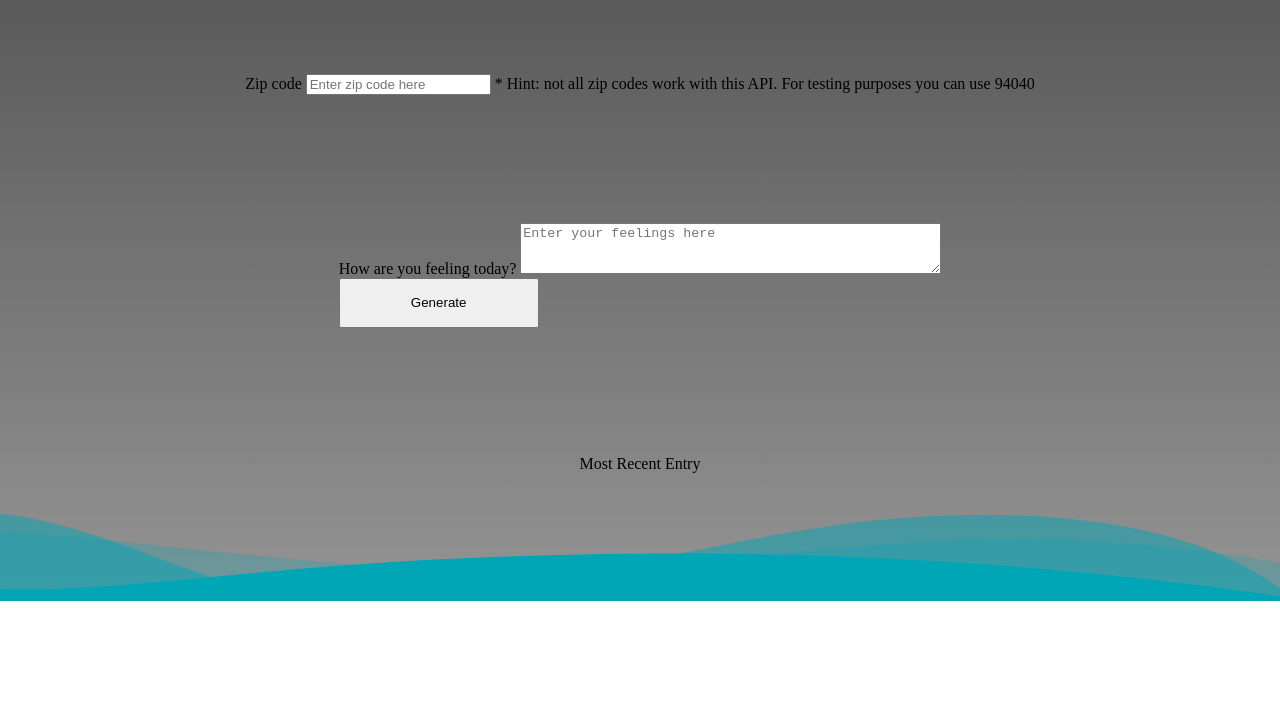
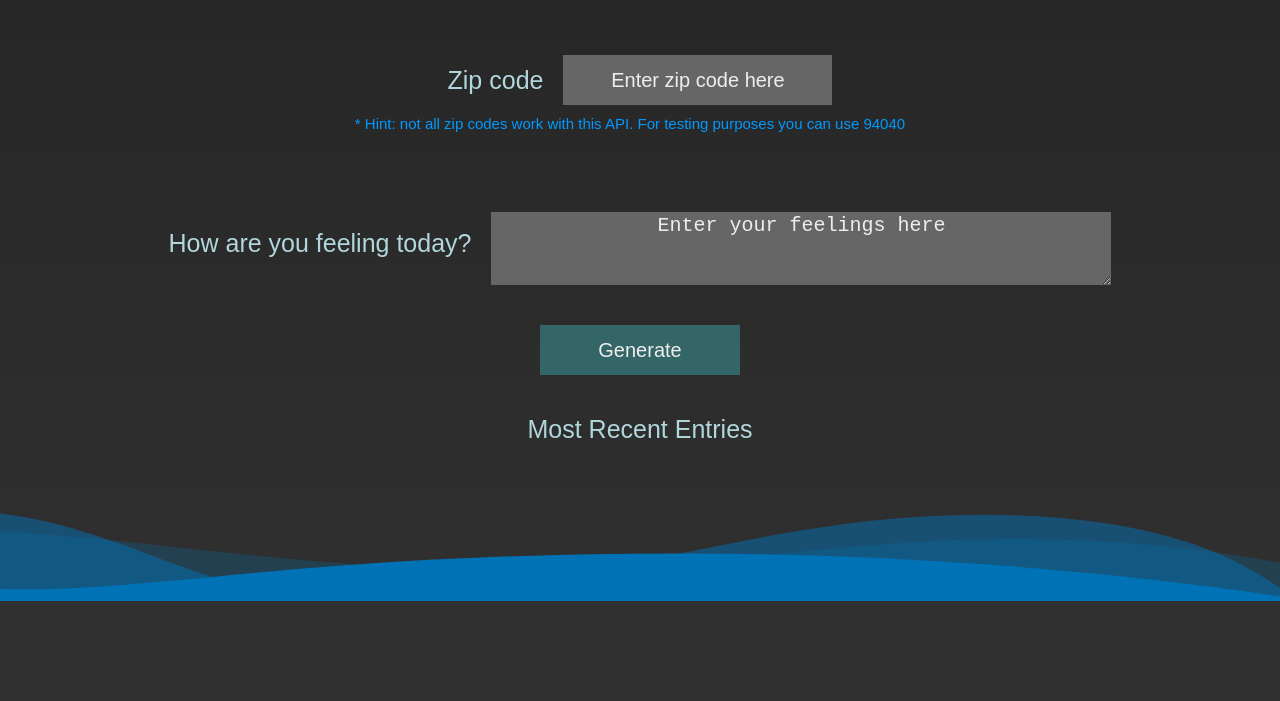
Before and after one commit to liolah/Weather-journal, a website: page website/index.html in a window 1280 px wide. Shown: the part 199-900 px from the top of the page. Before the commit the page ends 800 px from the top, so only its background shows below. Drawn offline with Linux system fonts and the light colour scheme; a web font is replaced by a local one.

Commit message:
Some changes

```diff
--- a/website/app.js
+++ b/website/app.js
@@ -8,6 +8,7 @@ const feelingsInput = document.querySelector("#feelings");
 const temperature = document.querySelector("#temp");
 const date = document.querySelector("#date");
 const feelingsArea = document.querySelector("#content");
+const errorContainer = document.querySelector("#invalidZipcode");
 
 // API credentials
 const url = "https://api.openweathermap.org/data/2.5/weather?zip=";
@@ -17,22 +18,24 @@ const key = "e8ab5a6e4726e99a00185eb1046000aa";
 let d = new Date();
 let newDate = `${d.getDate()}/${d.getMonth()}/${d.getFullYear()} - ${d.getHours()}:${d.getMinutes()}:${d.getSeconds()}`;
 
-// Event listener to get the required data when the button is clicked
-submitBtn.addEventListener("click", handleUserInput);
-
 // Functions
 // Get the weather info from the API
 const fetchWeather = async () => {
   const zipCode = zip.value;
   const completeUrl = `${url}${zipCode}&appid=${key}`;
   const weather = await fetch(completeUrl);
+  if (!weather.ok) {
+    throw "The API does not support the provided zip code!";
+  } else {
+    errorContainer.innerHTML = ''; // Clear the previous error message if any
+  }
   const weatherData = await weather.json();
   return weatherData;
 }
 
 const handleUserInput = async () => {
   const feelings = feelingsInput.value;
-  const temperature = await fetchWeather().then(value => value.main.temp);
+  const temperature = await fetchWeather().then(value => value.main.temp).catch(err => errorContainer.innerHTML = "Error: " + err );
   const data = {
     feelings: feelings,
     temperature: temperature,
@@ -64,7 +67,10 @@ const storeData = async (url = '', data = {}) => {
 // Updates the latest entries using the received JSON
 function updateEntries(data) {
   feelingsInput.value = ''; // Clear the zip input
-  temperature.innerHTML = `Temperature: ${data.temperature} C°`;
+  temperature.innerHTML = `Temperature: ${(data.temperature - 273.15).toFixed(2)} C°`;
   date.innerHTML = `Date: ${data.date}`;
   feelingsArea.innerHTML = `Last feelings entry: ${data.feelings}`;
 }
+
+// Event listener to get the required data when the button is clicked
+submitBtn.addEventListener("click", handleUserInput);
--- a/website/index.html
+++ b/website/index.html
@@ -12,18 +12,41 @@
   </head>
   <body>
     <div class="custom-shape-divider-top-1636778613">
-    <svg data-name="Layer 1" xmlns="http://www.w3.org/2000/svg" viewBox="0 0 1200 120" preserveAspectRatio="none">
-        <path d="M0,0V46.29c47.79,22.2,103.59,32.17,158,28,70.36-5.37,136.33-33.31,206.8-37.5C438.64,32.43,512.34,53.67,583,72.05c69.27,18,138.3,24.88,209.4,13.08,36.15-6,69.85-17.84,104.45-29.34C989.49,25,1113-14.29,1200,52.47V0Z" opacity=".25" class="shape-fill"></path>
-        <path d="M0,0V15.81C13,36.92,27.64,56.86,47.69,72.05,99.41,111.27,165,111,224.58,91.58c31.15-10.15,60.09-26.07,89.67-39.8,40.92-19,84.73-46,130.83-49.67,36.26-2.85,70.9,9.42,98.6,31.56,31.77,25.39,62.32,62,103.63,73,40.44,10.79,81.35-6.69,119.13-24.28s75.16-39,116.92-43.05c59.73-5.85,113.28,22.88,168.9,38.84,30.2,8.66,59,6.17,87.09-7.5,22.43-10.89,48-26.93,60.65-49.24V0Z" opacity=".5" class="shape-fill"></path>
-        <path d="M0,0V5.63C149.93,59,314.09,71.32,475.83,42.57c43-7.64,84.23-20.12,127.61-26.46,59-8.63,112.48,12.24,165.56,35.4C827.93,77.22,886,95.24,951.2,90c86.53-7,172.46-45.71,248.8-84.81V0Z" class="shape-fill"></path>
-    </svg>
-</div>
+      <svg
+        data-name="Layer 1"
+        xmlns="http://www.w3.org/2000/svg"
+        viewBox="0 0 1200 120"
+        preserveAspectRatio="none"
+      >
+        <path
+          d="M0,0V46.29c47.79,22.2,103.59,32.17,158,28,70.36-5.37,136.33-33.31,206.8-37.5C438.64,32.43,512.34,53.67,583,72.05c69.27,18,138.3,24.88,209.4,13.08,36.15-6,69.85-17.84,104.45-29.34C989.49,25,1113-14.29,1200,52.47V0Z"
+          opacity=".25"
+          class="shape-fill"
+        ></path>
+        <path
+          d="M0,0V15.81C13,36.92,27.64,56.86,47.69,72.05,99.41,111.27,165,111,224.58,91.58c31.15-10.15,60.09-26.07,89.67-39.8,40.92-19,84.73-46,130.83-49.67,36.26-2.85,70.9,9.42,98.6,31.56,31.77,25.39,62.32,62,103.63,73,40.44,10.79,81.35-6.69,119.13-24.28s75.16-39,116.92-43.05c59.73-5.85,113.28,22.88,168.9,38.84,30.2,8.66,59,6.17,87.09-7.5,22.43-10.89,48-26.93,60.65-49.24V0Z"
+          opacity=".5"
+          class="shape-fill"
+        ></path>
+        <path
+          d="M0,0V5.63C149.93,59,314.09,71.32,475.83,42.57c43-7.64,84.23-20.12,127.61-26.46,59-8.63,112.48,12.24,165.56,35.4C827.93,77.22,886,95.24,951.2,90c86.53-7,172.46-45.71,248.8-84.81V0Z"
+          class="shape-fill"
+        ></path>
+      </svg>
+    </div>
     <div class="container">
       <div class="holder headline">Weather Journal App</div>
       <div class="holder zip">
         <label for="zip">Zip code</label>
         <input type="text" id="zip" placeholder="Enter zip code here" />
-        <label class="hint">* Hint: not all zip codes work with this API. For testing purposes you can use 94040</label>
+      </div>
+      <div class="holder hint">
+        <label
+        >* Hint: not all zip codes work with this API. For testing purposes
+        you can use 94040</label
+        >
+      </div>
+      <div class="holder error">
         <label id="invalidZipcode"></label>
       </div>
       <div class="holder feel">
@@ -35,10 +58,12 @@
           rows="3"
           cols="50"
         ></textarea>
+      </div>
+      <div class="holder">
         <button id="generate" type="submit">Generate</button>
       </div>
+      <div class="holder title">Most Recent Entries</div>
       <div class="holder entry">
-        <div class="title">Most Recent Entry</div>
         <div id="entryHolder">
           <div id="date"></div>
           <div id="temp"></div>
@@ -47,11 +72,27 @@
       </div>
     </div>
     <div class="custom-shape-divider-bottom-1636778736">
-    <svg data-name="Layer 1" xmlns="http://www.w3.org/2000/svg" viewBox="0 0 1200 120" preserveAspectRatio="none">
-        <path d="M0,0V46.29c47.79,22.2,103.59,32.17,158,28,70.36-5.37,136.33-33.31,206.8-37.5C438.64,32.43,512.34,53.67,583,72.05c69.27,18,138.3,24.88,209.4,13.08,36.15-6,69.85-17.84,104.45-29.34C989.49,25,1113-14.29,1200,52.47V0Z" opacity=".25" class="shape-fill"></path>
-        <path d="M0,0V15.81C13,36.92,27.64,56.86,47.69,72.05,99.41,111.27,165,111,224.58,91.58c31.15-10.15,60.09-26.07,89.67-39.8,40.92-19,84.73-46,130.83-49.67,36.26-2.85,70.9,9.42,98.6,31.56,31.77,25.39,62.32,62,103.63,73,40.44,10.79,81.35-6.69,119.13-24.28s75.16-39,116.92-43.05c59.73-5.85,113.28,22.88,168.9,38.84,30.2,8.66,59,6.17,87.09-7.5,22.43-10.89,48-26.93,60.65-49.24V0Z" opacity=".5" class="shape-fill"></path>
-        <path d="M0,0V5.63C149.93,59,314.09,71.32,475.83,42.57c43-7.64,84.23-20.12,127.61-26.46,59-8.63,112.48,12.24,165.56,35.4C827.93,77.22,886,95.24,951.2,90c86.53-7,172.46-45.71,248.8-84.81V0Z" class="shape-fill"></path>
-    </svg>
-</div>
+      <svg
+        data-name="Layer 1"
+        xmlns="http://www.w3.org/2000/svg"
+        viewBox="0 0 1200 120"
+        preserveAspectRatio="none"
+      >
+        <path
+          d="M0,0V46.29c47.79,22.2,103.59,32.17,158,28,70.36-5.37,136.33-33.31,206.8-37.5C438.64,32.43,512.34,53.67,583,72.05c69.27,18,138.3,24.88,209.4,13.08,36.15-6,69.85-17.84,104.45-29.34C989.49,25,1113-14.29,1200,52.47V0Z"
+          opacity=".25"
+          class="shape-fill"
+        ></path>
+        <path
+          d="M0,0V15.81C13,36.92,27.64,56.86,47.69,72.05,99.41,111.27,165,111,224.58,91.58c31.15-10.15,60.09-26.07,89.67-39.8,40.92-19,84.73-46,130.83-49.67,36.26-2.85,70.9,9.42,98.6,31.56,31.77,25.39,62.32,62,103.63,73,40.44,10.79,81.35-6.69,119.13-24.28s75.16-39,116.92-43.05c59.73-5.85,113.28,22.88,168.9,38.84,30.2,8.66,59,6.17,87.09-7.5,22.43-10.89,48-26.93,60.65-49.24V0Z"
+          opacity=".5"
+          class="shape-fill"
+        ></path>
+        <path
+          d="M0,0V5.63C149.93,59,314.09,71.32,475.83,42.57c43-7.64,84.23-20.12,127.61-26.46,59-8.63,112.48,12.24,165.56,35.4C827.93,77.22,886,95.24,951.2,90c86.53-7,172.46-45.71,248.8-84.81V0Z"
+          class="shape-fill"
+        ></path>
+      </svg>
+    </div>
   </body>
 </html>
--- a/website/style.css
+++ b/website/style.css
@@ -1,20 +1,52 @@
-*{
+* {
   margin: 0;
   box-sizing: border-box;
 }
 
 body {
-  background: linear-gradient(
-    rgb(71, 71, 71), rgb(148, 148, 148)
-  );
+  background: linear-gradient(rgb(36, 36, 36), rgb(49, 49, 49));
+  font-family: Arial, Helvetica, sans-serif;
+  font-size: 25px;
+  color: white;
+  height: 100vh;
+  overflow: hidden;
+}
+
+.holder {
+  display: flex;
+  flex-flow: row wrap;
+  justify-content: center;
+  align-items: center;
+  margin: 20px;
+}
+
+label {
+  margin-right: 20px;
+}
+
+label[for="zip"],
+label[for="feelings"] {
+  color: rgb(177, 214, 219);
+}
+
+.error {
+  font-size: 15px;
+  color: red;
+  text-align: center;
+}
+
+.hint {
+  text-align: center;
+  font-size: 15px;
+  color: rgb(0, 153, 255);
+  margin-top: -10px;
 }
 
 .container {
+  margin-top: 100px;
   display: flex;
   flex-flow: column wrap;
   align-items: center;
-  justify-content: space-evenly;
-  /* align-content: center; */
   height: 100vh;
 }
 
@@ -22,8 +54,56 @@ body {
   display: block;
   width: 200px;
   height: 50px;
+  border: none;
+  font-size: 20px;
+  background-color: rgb(52, 102, 104);
+  color: #eee;
+  transition: all 0.3s ease-in-out;
 }
 
+#generate:hover {
+  background-color: rgb(34, 167, 172);
+}
+.headline {
+  color: rgb(0, 217, 255);
+  font-size: 30px;
+  margin: 50px;
+}
+
+input {
+  background-color: #666;
+  border: none;
+  color: #eee;
+  height: 50px;
+  font-size: 20px;
+  text-align: center;
+}
+
+label[for="feelings"] {
+  margin-bottom: 10px;
+}
+
+textarea {
+  font-size: 20px;
+  background-color: #666;
+  border: none;
+  color: #eee;
+  text-align: center;
+}
+
+::placeholder {
+  color: #eee;
+  text-align: center;
+  padding: auto;
+}
+
+#entryHolder {
+  font-size: 20px;
+}
+
+.title {
+  color: rgb(177, 214, 219);
+}
 .custom-shape-divider-top-1636778613 {
   position: absolute;
   top: 0;
@@ -41,7 +121,7 @@ body {
 }
 
 .custom-shape-divider-top-1636778613 .shape-fill {
-    fill: #00A5B6;
+  fill: #0073b6;
 }
 
 .custom-shape-divider-bottom-1636778736 {
@@ -62,5 +142,5 @@ body {
 }
 
 .custom-shape-divider-bottom-1636778736 .shape-fill {
-    fill: #00A5B6;
+  fill: #0073b6;
 }
```
Also changed, not shown: commentsOnlyJS/app.js (deleted, +0 -12 lines), commentsOnlyJS/server.js (deleted, +0 -21 lines). Lines whose indentation alone changed are shown as unchanged.
